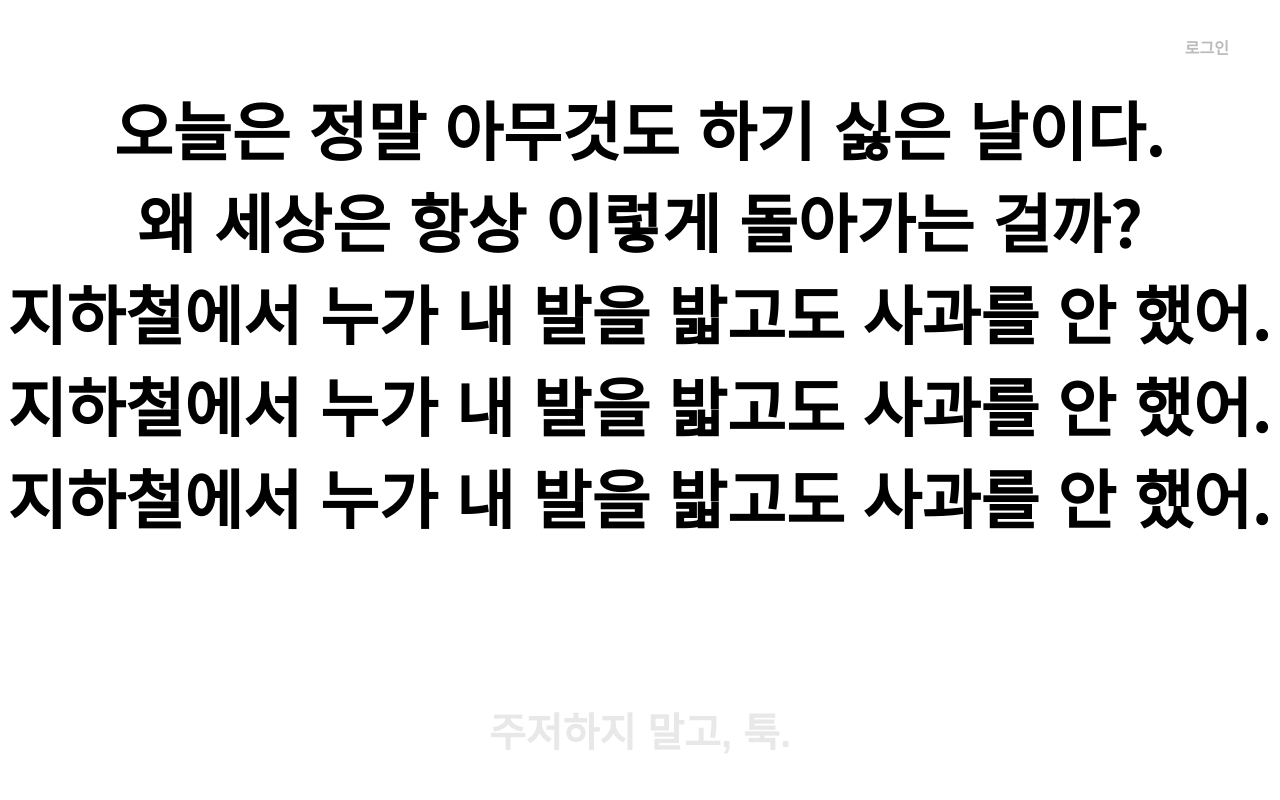
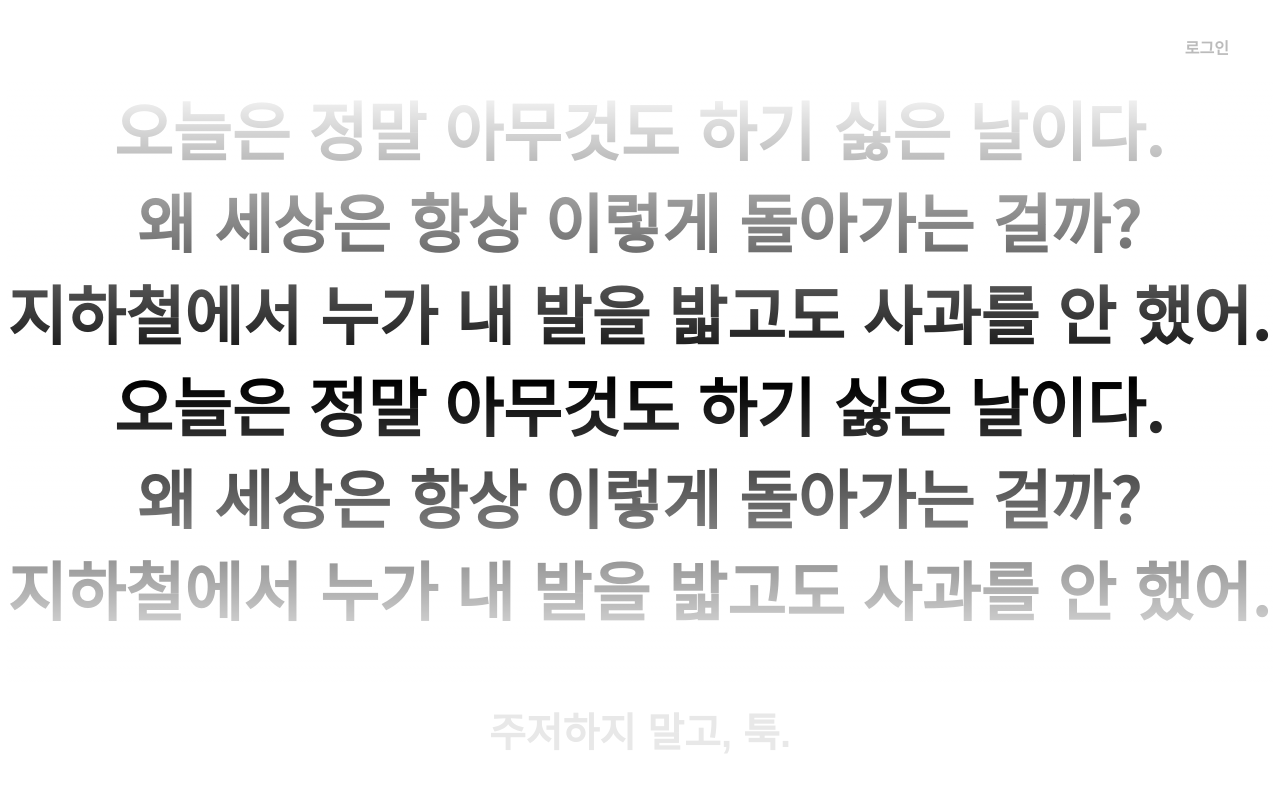
Before and after one commit to suinkimme/jungle-buzz, a Flask app: page / in a window 1280 px wide. Run offline with Flask 3, Linux system fonts and the light colour scheme; some libraries are stand-ins or nearby versions.

Commit message:
Swiper 수정

```diff
--- a/static/css/common.css
+++ b/static/css/common.css
@@ -54,6 +54,22 @@
 .text-slot-list {
   height: 600px;
   overflow: hidden;
+}
+
+.gradient-box {
+  position: absolute;
+  top: 0;
+  left: 0;
+  width: 100%;
+  height: 100%;
+  background: linear-gradient(
+    180deg,
+    rgba(42, 123, 155, 1) 0%,
+    rgba(255, 255, 255, 1) 0%,
+    rgba(87, 199, 133, 0) 50%,
+    rgba(255, 255, 255, 1) 100%
+  );
+  z-index: 100;
 }
 
 .text-slot-item-container {
--- a/templates/main.html
+++ b/templates/main.html
@@ -11,6 +11,7 @@
 
 <div class="container">
   <div class="text-slot-list swiper">
+    <div class="gradient-box"></div>
     <div class="text-slot-item-container swiper-wrapper">
       <p class="text-slot-item swiper-slide">
         오늘은 정말 아무것도 하기 싫은 날이다.
@@ -22,7 +23,10 @@
         지하철에서 누가 내 발을 밟고도 사과를 안 했어.
       </p>
       <p class="text-slot-item swiper-slide">
-        지하철에서 누가 내 발을 밟고도 사과를 안 했어.
+        오늘은 정말 아무것도 하기 싫은 날이다.
+      </p>
+      <p class="text-slot-item swiper-slide">
+        왜 세상은 항상 이렇게 돌아가는 걸까?
       </p>
       <p class="text-slot-item swiper-slide">
         지하철에서 누가 내 발을 밟고도 사과를 안 했어.
```
